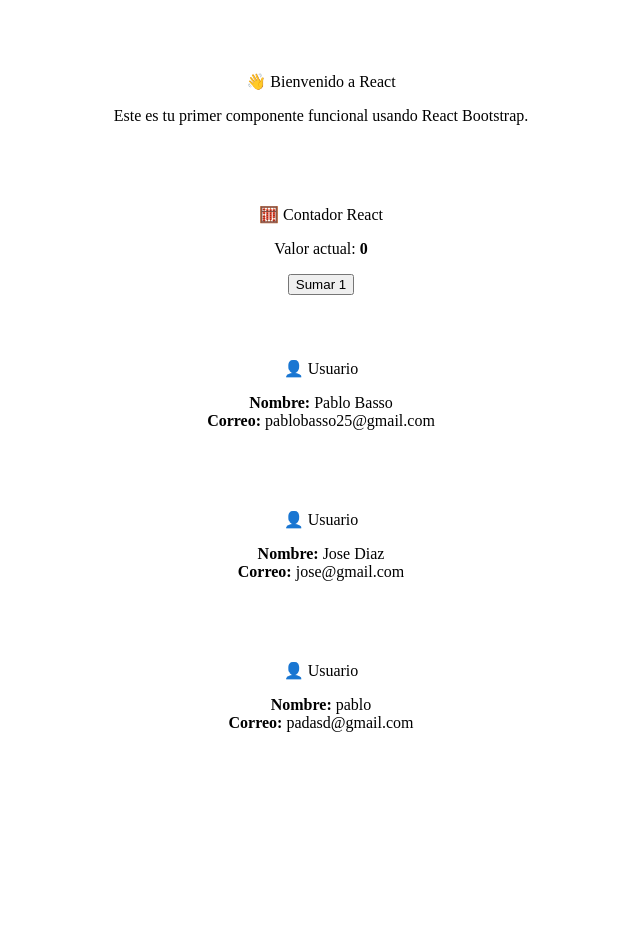
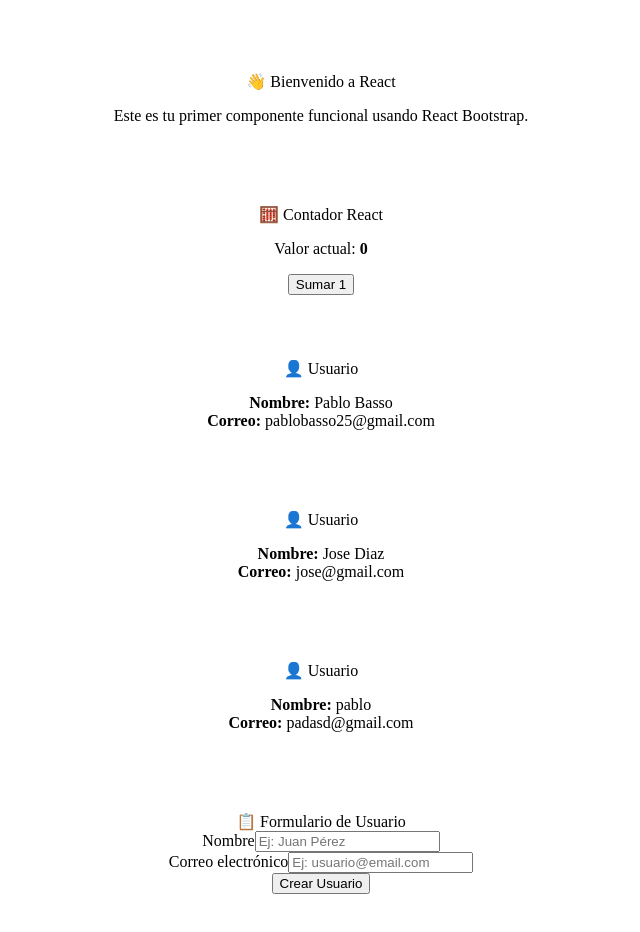
Before and after one commit to Pablobasso25/React-Theory, a React (Vite) app: page / in a window 1280 px wide. Shown: the top 932 px of the page, without its empty margins (319-959 px from the left). Before the commit the page ends 820 px from the top, so only its background shows below. Built offline with nearby package versions, Linux system fonts and the light colour scheme.

Commit message:
add theory

```diff
--- a/src/App.jsx
+++ b/src/App.jsx
@@ -2,12 +2,14 @@
 import { MiSaludo } from "./components/MiSaludo";
 import Contador from "./components/Contador";
 import ListaUsuarios from "./components/usuarios/ListaUsuarios";
+import FormularioUsuario from "./components/formulario-usuarios/FormularioUsuario";
 function App() {
   return (
     <div className="container">
       <MiSaludo />
       <Contador />
       <ListaUsuarios />
+      <FormularioUsuario />
     </div>
   );
 }
--- /dev/null
+++ b/src/components/formulario-usuarios/FormularioUsuario.jsx
@@ -0,0 +1,143 @@
+// Importamos React y el hook useState
+/* import React, { useState } from "react";
+import { Form, Button, Card, Alert } from "react-bootstrap";
+
+
+
+
+const FormularioUsuario = () => {
+    // Estado para los campos del formulario
+  const [nombre, setNombre] = useState("");
+  const [correo, setCorreo] = useState("");
+
+
+
+  return (
+    <div>FormularioUsuario</div>
+  )
+}
+
+export default FormularioUsuario */
+
+// Importamos React y el hook useState
+import React, { useState } from "react";
+
+// Importamos componentes de React Bootstrap
+import { Form, Button, Card, Alert } from "react-bootstrap";
+
+// Componente funcional
+function FormularioUsuario() {
+  // Estado para los campos del formulario
+  const [nombre, setNombre] = useState("");
+  const [correo, setCorreo] = useState("");
+
+  /* • errores es el valor actual del estado (por defecto, un objeto vacío).
+    • setErrores es la función que actualiza ese estado
+    • useState({}) significa que el estado inicial es un objeto vacío
+
+*/
+  const [errores, setErrores] = useState({});
+
+  // Estado para mostrar los datos enviados
+  const [usuarioCreado, setUsuarioCreado] = useState(null);
+
+  // Función que se ejecuta al enviar el formulario
+  const manejarEnvio = (e) => {
+    e.preventDefault();
+
+    //Es un objeto temporal que usamos para acumular los errores detectados en los inputs del formulario.
+    const nuevosErrores = {};
+
+    if (!nombre.trim()) {
+      nuevosErrores.nombre = "El nombre es obligatorio";
+    }
+
+    if (!correo.trim()) {
+      nuevosErrores.correo = "El correo es obligatorio";
+    } else if (!/\S+@\S+\.\S+/.test(correo)) {
+      nuevosErrores.correo = "El formato del correo no es válido";
+    }
+    // si detecta algun error pasa esto:
+    if (Object.keys(nuevosErrores).length > 0) {
+      setErrores(nuevosErrores); // Mostramos los errores en pantalla
+      setUsuarioCreado(null); // Ocultamos el mensaje de éxito (si lo había)
+    } else {
+      setErrores({}); // Limpiamos los errores
+      setUsuarioCreado({ nombre, correo }); // Guardamos los datos para mostrar el mensaje
+      setNombre(""); // Limpiamos el campo nombre
+      setCorreo(""); // Limpiamos el campo correo
+    }
+  };
+
+  return (
+    <>
+      <Card className="mt-4 shadow-sm">
+        <Card.Body>
+          <Card.Title>📋 Formulario de Usuario</Card.Title>
+          <Form onSubmit={manejarEnvio}>
+            <Form.Group className="mb-3">
+              <Form.Label>Nombre</Form.Label>
+              <Form.Control
+                type="text"
+                value={nombre}
+                onChange={(e) => setNombre(e.target.value)}
+                isInvalid={!!errores.nombre}
+                placeholder="Ej: Juan Pérez"
+              />
+              <Form.Control.Feedback type="invalid">
+                {errores.nombre}
+              </Form.Control.Feedback>
+            </Form.Group>
+
+            <Form.Group className="mb-3">
+              <Form.Label>Correo electrónico</Form.Label>
+              <Form.Control
+                type="email"
+                value={correo}
+                onChange={(e) => setCorreo(e.target.value)}
+                isInvalid={!!errores.correo}
+                placeholder="Ej: usuario@email.com"
+              />
+              <Form.Control.Feedback type="invalid">
+                {errores.correo}
+              </Form.Control.Feedback>
+            </Form.Group>
+
+            <Button variant="success" type="submit">
+              Crear Usuario
+            </Button>
+          </Form>
+        </Card.Body>
+      </Card>
+
+      {/* Mostrar resultado si el usuario fue creado */}
+      {usuarioCreado && (
+        <Alert variant="info" className="mt-3">
+          <strong>Usuario creado:</strong> {usuarioCreado.nombre} (
+          {usuarioCreado.correo})
+        </Alert>
+      )}
+    </>
+  );
+}
+
+export default FormularioUsuario;
+
+/* const nuevosErrores = {};
+- Creamos un objeto vacío que va a guardar los errores encontrados.
+- No usamos directamente setErrores todavía, porque primero queremos revisar todos los campos.
+
+ */
+
+// Object.keys(nuevosErrores) devuelve un array con las claves del objeto (por ejemplo: ["nombre", "correo"]).
+// .length > 0 significa que hay al menos un error
+
+/*  if (!nombre.trim()) {
+      nuevosErrores.nombre = "El nombre es obligatorio";
+    }
+    - Verificamos si el campo nombre está vacío o solo tiene espacios
+    - Si es así, agregamos una propiedad al objeto nuevosErrores:
+        nuevosErrores.nombre = "El nombre es obligatorio";
+
+
+*/
```
